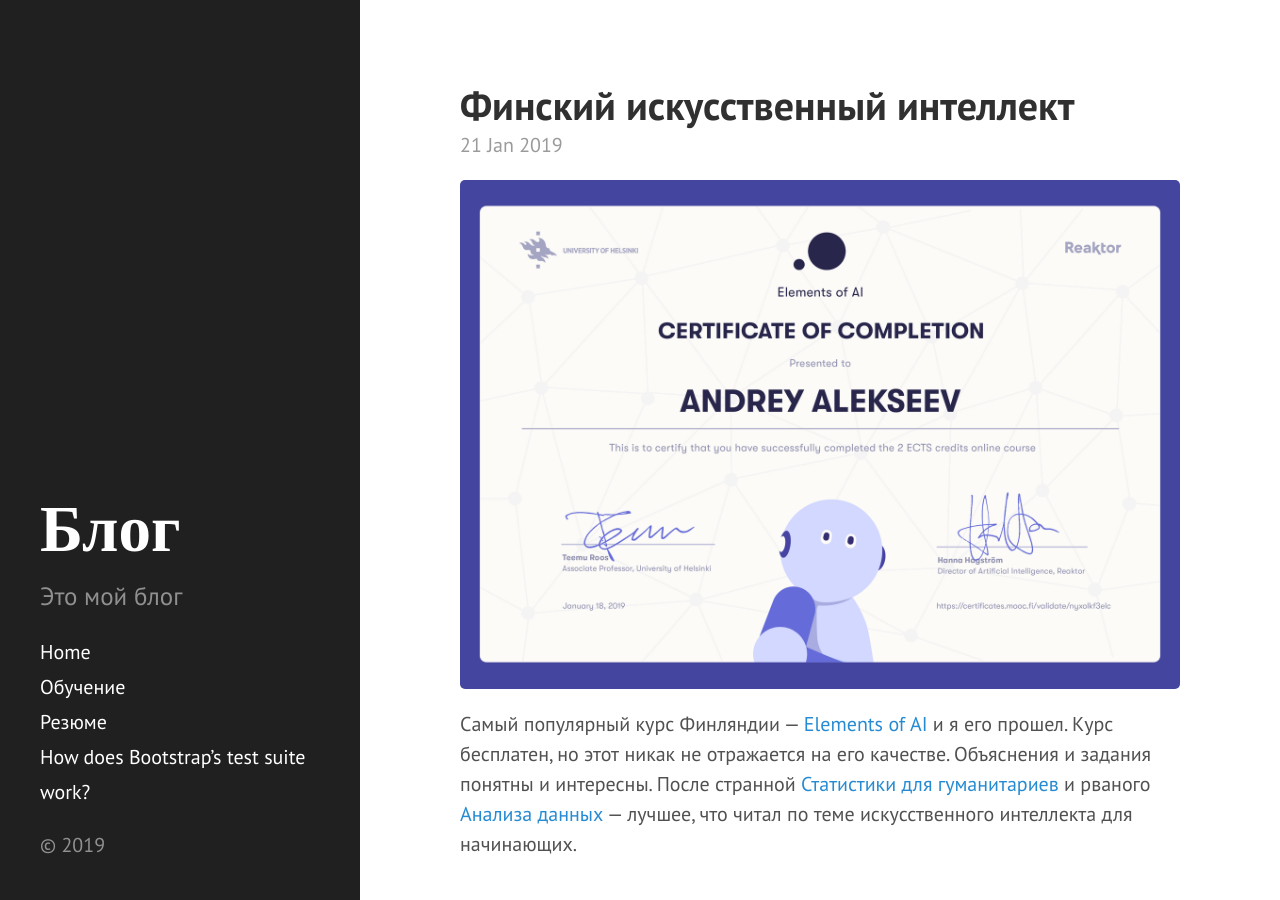
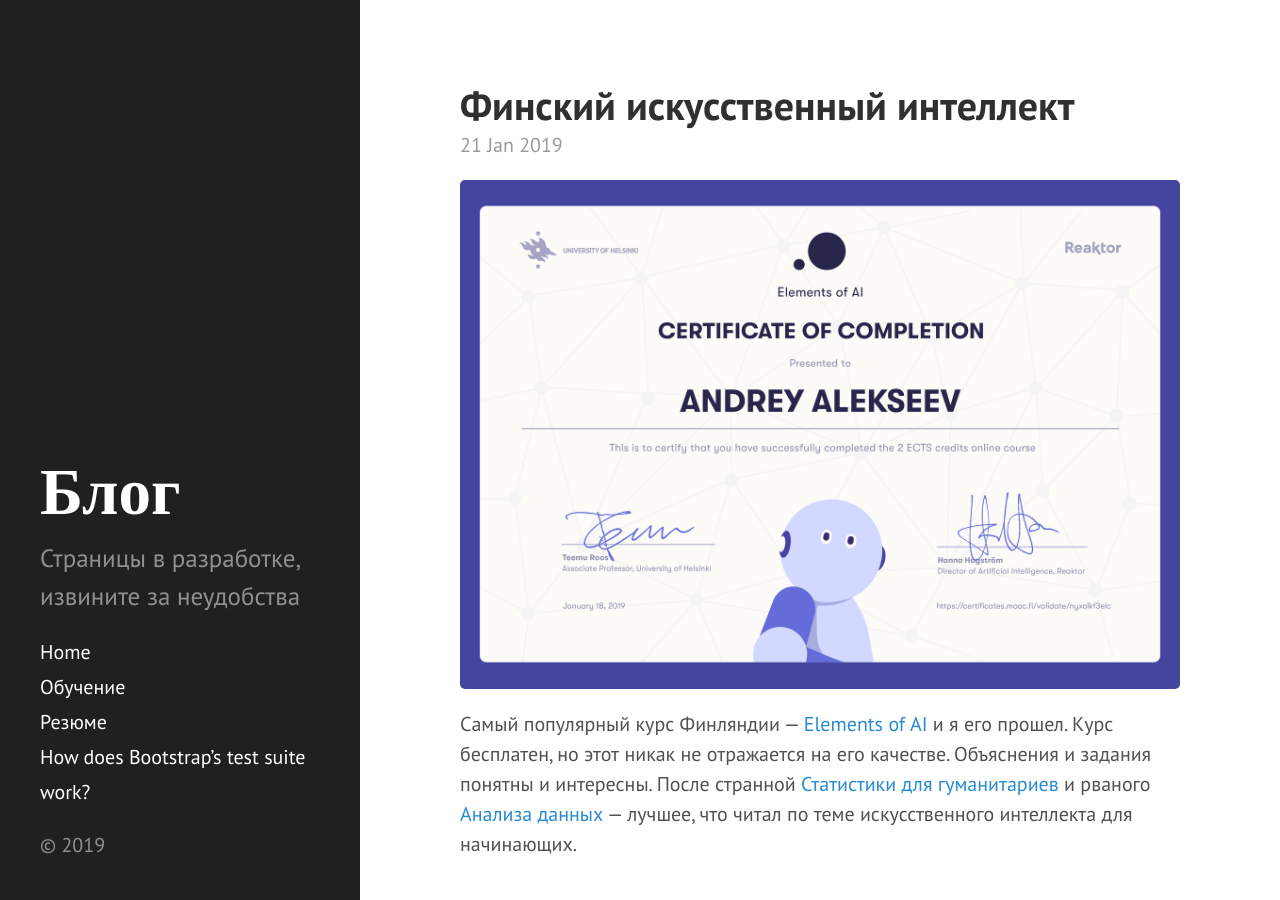
Before and after one commit to Drewleks/about-me, a Jekyll site: the page built from index.html, in a window 1280 px wide and 900 px high. Built offline with Jekyll 4.4.1, drawn with Linux system fonts in a browser that asks for light colours; the list of posts is cut into pages by our own code.

Commit message:
Update _config.yml

```diff
--- a/_config.yml
+++ b/_config.yml
@@ -9,7 +9,7 @@
 # Setup
 title:            Блог
 tagline:          'A Jekyll theme'
-description:      'Это мой блог'
+description:      'Страницы в разработке, извините за неудобства'
 url:
 baseurl:          ''
 
```
